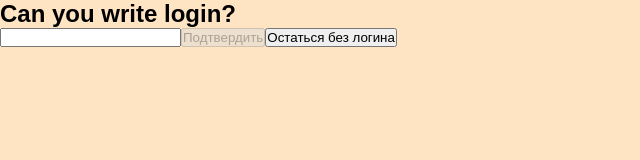
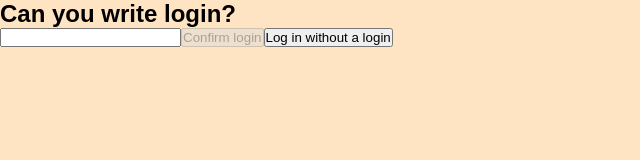
Before and after one commit to CkutlsGit/medmark--vue, a Vue app in the folder medmark/: page / in a window 1280 px wide. Shown: the top 160 px of the page, without its empty margins (0-640 px from the left). Built offline with nearby package versions, Linux system fonts and the light colour scheme.

Commit message:
style: Replacing Russian words with English

```diff
--- a/medmark/src/components/LoginInput.vue
+++ b/medmark/src/components/LoginInput.vue
@@ -11,14 +11,14 @@
             @click="onConfirm"
             :disabled="login === ''"
         >
-            Подтвердить
+            Confirm login
         </button>
         <button
             type="button"
             :disabled="login !== ''"
             @click="onConfirmAnonimus"
         >
-            Остаться без логина
+            Log in without a login
         </button>
     </section>
 </template>
```
